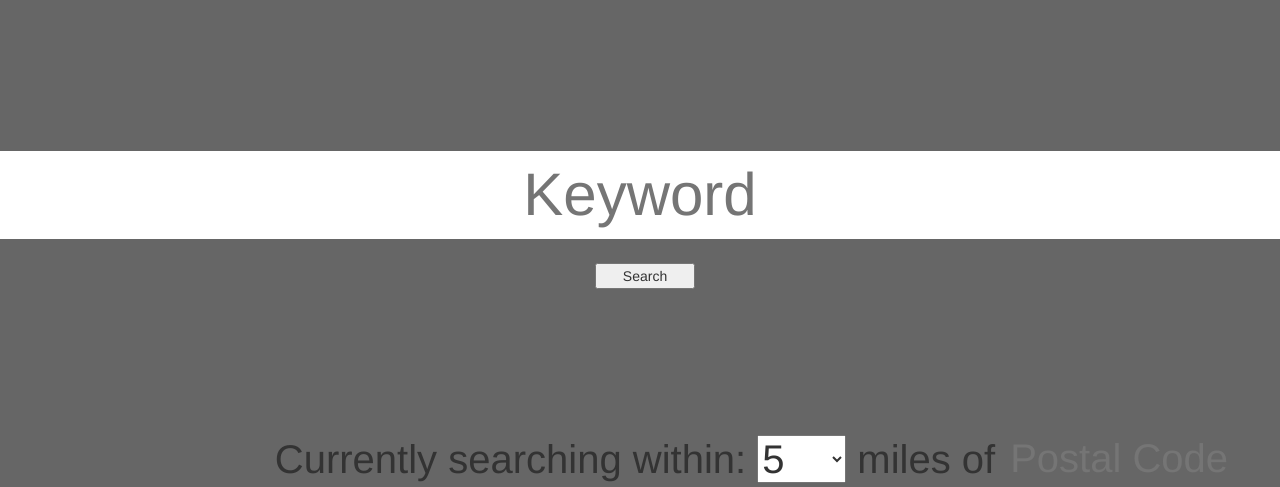
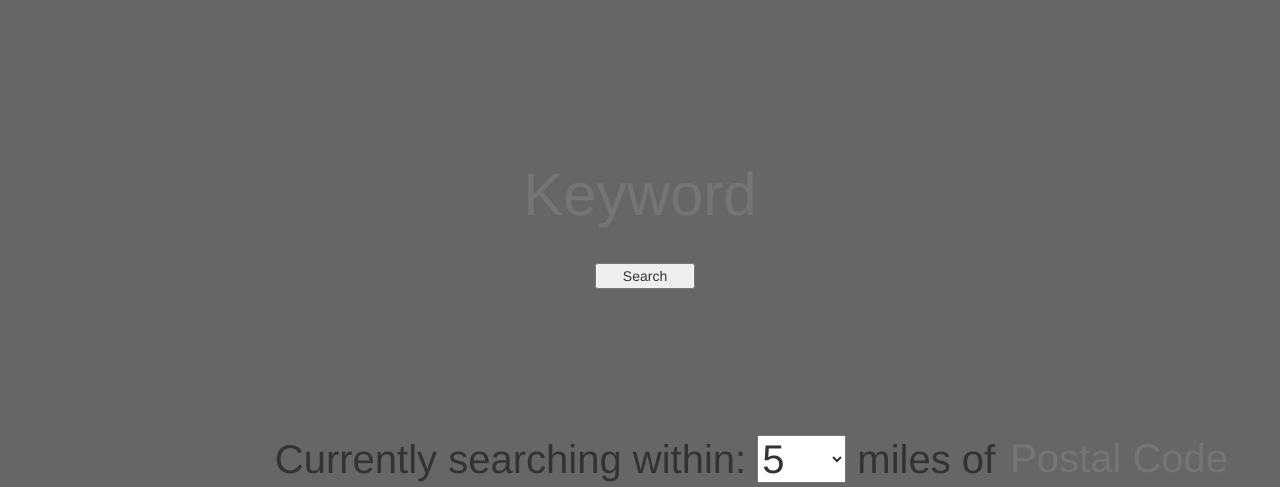
Before and after one commit to rkmarks/GDFind, a Flask app: page / in a window 1280 px wide. Shown: the part 198-685 px from the top of the page. Run offline with Flask 2, Linux system fonts and the light colour scheme; some libraries are stand-ins or nearby versions.

Commit message:
Pushing final changes for the night

```diff
--- a/static/style.css
+++ b/static/style.css
@@ -31,8 +31,8 @@ body {
     position: absolute;
     top: 50%;
     width: 100%;
-    color: #FFFFFF;
-    background: rgba(41,88,112,0.7));
+    color: #333;
+    background: rgba(0, 0, 0, 0);
     font-size: 60px;
     font-weight: 300;
     text-align: center;
--- a/templates/search.html
+++ b/templates/search.html
@@ -12,8 +12,6 @@
         </p>
         <div>
           <p id="radSearch">Currently searching within:&nbsp;{{ form.radius }} miles of {{ form.zipcode }}</p>
-          <input name="lat" type="hidden">
-           <input name="lon" type="hidden">
           <p><input id="searchBtn" type="submit" value="Search"></p>
         </div>
     </form>
```
Also changed, not shown: templates/menu.html (deleted).
